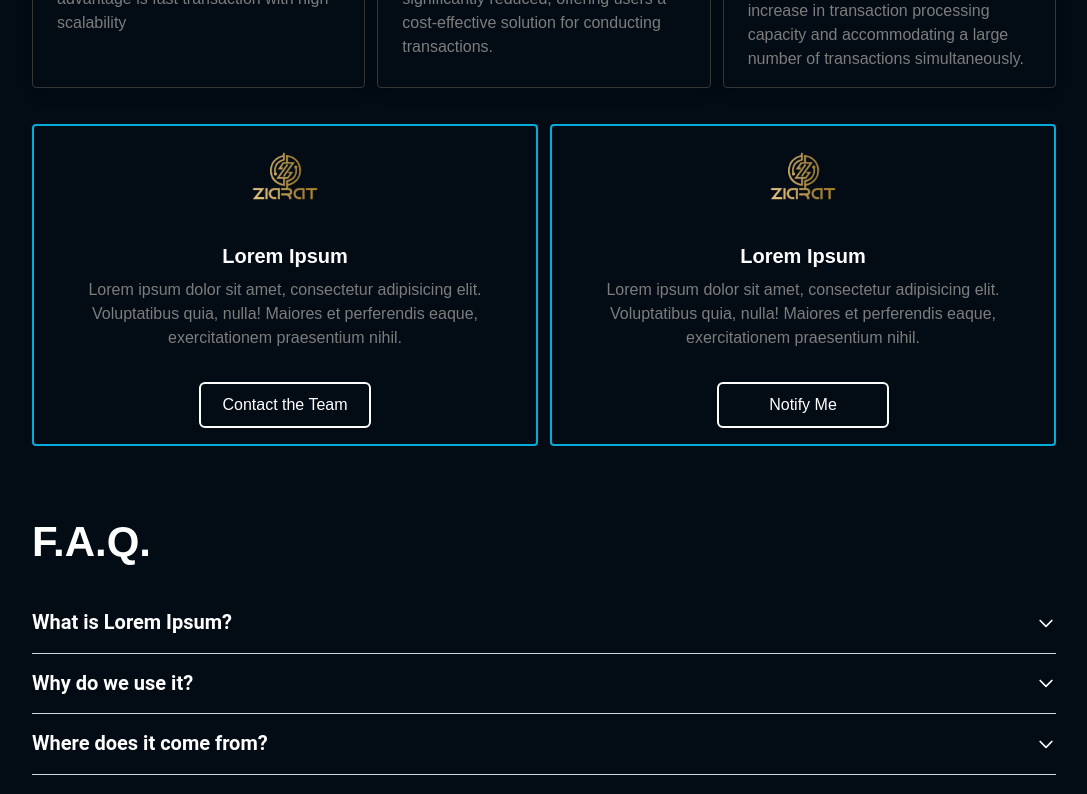
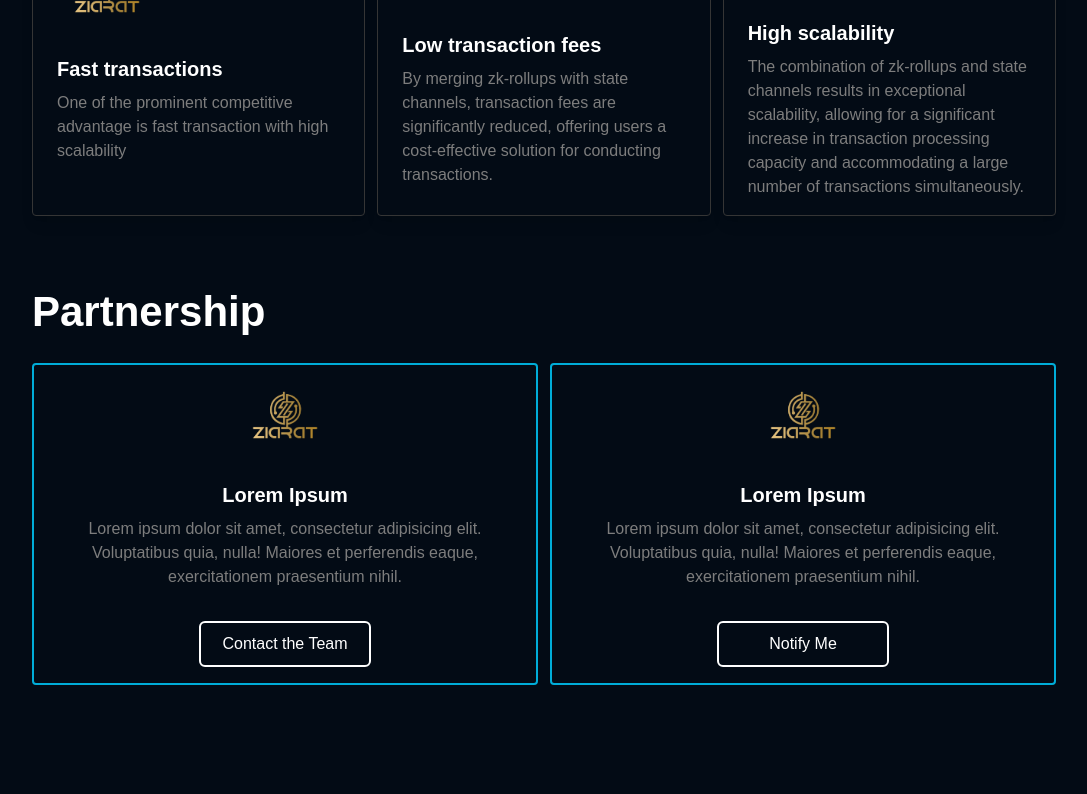
Before and after one commit to Mouazzama-dev/Ziarat, a React (Vite) app: page / in a window 1280 px wide. Shown: the part 1200-1994 px from the top of the page, without its empty margins (96-1183 px from the left). Built offline with nearby package versions, Linux system fonts and the light colour scheme; no server answers.

Commit message:
misc changes

```diff
--- a/src/App.tsx
+++ b/src/App.tsx
@@ -7,6 +7,7 @@ import Hero from './components/Hero'
 import Navbar from './components/Navbar'
 import styles from './constants/style'
 import When from './components/When'
+import Partnership from './components/Partnership'
 
 function App() {
 
@@ -30,6 +31,7 @@ function App() {
         <div className={`bg-primary ${styles.paddingX} ${styles.flexStart}`}>
           <div className={`${styles.boxWidth}`}>
             <Business />
+            <Partnership />
             <FAQ />
             <When />
           </div>
--- a/src/components/Business.tsx
+++ b/src/components/Business.tsx
@@ -1,8 +1,7 @@
 import React from 'react'
 import styles from '../constants/style'
 import FeatureCard from './FeatureCard'
-import Partnership from './Partnership'
-import { features, partnershipData } from '../constants/constants'
+import { features } from '../constants/constants'
 
 const Business = () => {
     return (
@@ -19,13 +18,7 @@ const Business = () => {
                 {features.map((({ id, img, title, description }) => (
                     <FeatureCard key={id} image={img} title={title} description={description} />
                 )))}
-
-                {partnershipData.map(({ id, img, title, description, buttonText }) => (
-                    <Partnership key={id} img={img} title={title} description={description} buttonText={buttonText} />
-                ))}
             </div>
-
-
         </section >
     )
 }
--- a/src/components/Hero.tsx
+++ b/src/components/Hero.tsx
@@ -17,9 +17,14 @@ const Hero = () => {
     return (
         <section id='#' className={`flex md:flex-row flex-col ${styles.paddingY}`}>
             {/* ====> Heading Part <===== */}
-            <div className={`flex flex-wrap ${styles.flexStart} flex-col xl:px-0 sm:px-16 px-6`}>
+            <div className={`flex flex-wrap ${styles.flexStart} flex-col xl:px-0 sm:px-16 px-6  ${styles.paddingY}`}>
                 <div className='flex justify-between items-center w-full'>
-                    <h1 className="flex-1 font-poppins font-semibold ss:text-[60px] text-[52px] text-white ss:leading-[100.8px] leading-[75px">
+                    {/* <h1 className="flex-1 font-poppins font-semibold ss:text-[60px] text-[52px] text-white ss:leading-[100.8px] leading-[60px]">
+                        Ziarat's Protocol:<br className="sm:block hidden" />{" "}
+                        Unlock the Future of Scalability!{" "}
+                    </h1> */}
+
+                    <h1 className="flex-1 font-poppins font-semibold ss:text-[60px] text-[52px] text-white ss:leading-[100.8px] leading-[60px]">
                         Unlock the Future of <br className="sm:block hidden" />{" "}
                         Scalability with Ziarat's Game-Changing{" "}
                     </h1>
--- a/src/components/Partnership.tsx
+++ b/src/components/Partnership.tsx
@@ -1,60 +1,25 @@
-import React, { useState } from 'react'
-import dummyImg from '../assets/Ziarat Logo-08.png 21-09-27-834.png'
-import Button from './common/Button'
-import Modal from './common/Modal';
+import React from 'react'
+import styles from '../constants/style'
+import { partnershipData } from '../constants/constants'
+import PartnershipCard from './PartnershipCard'
 
-
-interface PartnershipProps {
-    img: string;
-    title: string;
-    description: string;
-    buttonText: string;
-}
-
-const Partnership: React.FC<PartnershipProps> = ({ img, title, description, buttonText }) => {
-    const [showNotifModal, setShowNotifModal] = useState<boolean>(false)
-    const [showContactModal, setShowContactModal] = useState<boolean>(false)
-
-
-    const openModal = (buttonText: string) => {
-        console.log('button', buttonText)
-        if (buttonText === 'Contact the Team') {
-            setShowContactModal((show) => !show)
-        } else if (buttonText === 'Notify Me') {
-            setShowNotifModal((show) => !show)
-        }
-
-    }
-
+const Partnership = () => {
     return (
-        <section id='partnership' className="col-span-6 rounded overflow-hidden border-2 flex flex-col items-center justify-center border-borderDark">
-            <div className="px-6">
-                <img className="w-[100px] object-contain" src={img} alt="feature img" />
-            </div>
-            <div className="px-6 py-4 flex flex-col items-center justify-center">
-                <div className="font-bold text-xl mb-2 text-white">{title}</div>
-                <p className="text-textColor text-base text-center">
-                    {description}
-                </p>
-            </div>
-            <div className='py-4 flex justify-center items-center max-w-[200px]'>
-                <Button text={buttonText} hasStroke={true} onClick={() => openModal(buttonText)} />
+        <section id='partnership' className={`flex flex-col ${styles.paddingX} ${styles.paddingY}`}>
+            {/* ====> Heading <==== */}
+            <div className={`flex justify-start items-center w-full mb-5`}>
+                <h1 className={`${styles.heading2} font-poppins`}>
+                    Partnership
+                </h1>
             </div>
 
-            {(showContactModal || showNotifModal) && (
-                <Modal
-                    isOpen={(showContactModal || showNotifModal)}
-                    handleOpen={() => openModal(buttonText)}
-                    heading={showContactModal ? 'Contact the team' : 'Notify me'}
-                    showCheckbox={showContactModal ? true : false}
-                    buttonText={buttonText}
-                />
-            )}
-
-
-        </section>
-
-
+            {/* ====> Cards <==== */}
+            <div className="grid lg:grid-cols-12 gap-x-3 gap-y-9 font-poppins">
+                {partnershipData.map(({ id, img, title, description, buttonText }) => (
+                    <PartnershipCard key={id} img={img} title={title} description={description} buttonText={buttonText} />
+                ))}
+            </div>
+        </section >
     )
 }
 
--- /dev/null
+++ b/src/components/PartnershipCard.tsx
@@ -0,0 +1,60 @@
+import React, { useState } from 'react'
+import dummyImg from '../assets/Ziarat Logo-08.png 21-09-27-834.png'
+import Button from './common/Button'
+import Modal from './common/Modal';
+
+
+interface PartnershipProps {
+    img: string;
+    title: string;
+    description: string;
+    buttonText: string;
+}
+
+const PartnershipCard: React.FC<PartnershipProps> = ({ img, title, description, buttonText }) => {
+    const [showNotifModal, setShowNotifModal] = useState<boolean>(false)
+    const [showContactModal, setShowContactModal] = useState<boolean>(false)
+
+
+    const openModal = (buttonText: string) => {
+        if (buttonText === 'Contact the Team') {
+            setShowContactModal((show) => !show)
+        } else if (buttonText === 'Notify Me') {
+            setShowNotifModal((show) => !show)
+        }
+
+    }
+
+    return (
+        <section className="col-span-6 rounded overflow-hidden border-2 flex flex-col items-center justify-center border-borderDark">
+            <div className="px-6">
+                <img className="w-[100px] object-contain" src={img} alt="feature img" />
+            </div>
+            <div className="px-6 py-4 flex flex-col items-center justify-center">
+                <div className="font-bold text-xl mb-2 text-white">{title}</div>
+                <p className="text-textColor text-base text-center">
+                    {description}
+                </p>
+            </div>
+            <div className='py-4 flex justify-center items-center max-w-[200px]'>
+                <Button text={buttonText} hasStroke={true} onClick={() => openModal(buttonText)} />
+            </div>
+
+            {(showContactModal || showNotifModal) && (
+                <Modal
+                    isOpen={(showContactModal || showNotifModal)}
+                    handleOpen={() => openModal(buttonText)}
+                    heading={showContactModal ? 'Contact the team' : 'Notify me'}
+                    showCheckbox={showContactModal ? true : false}
+                    buttonText={buttonText}
+                />
+            )}
+
+
+        </section>
+
+
+    )
+}
+
+export default PartnershipCard
```
